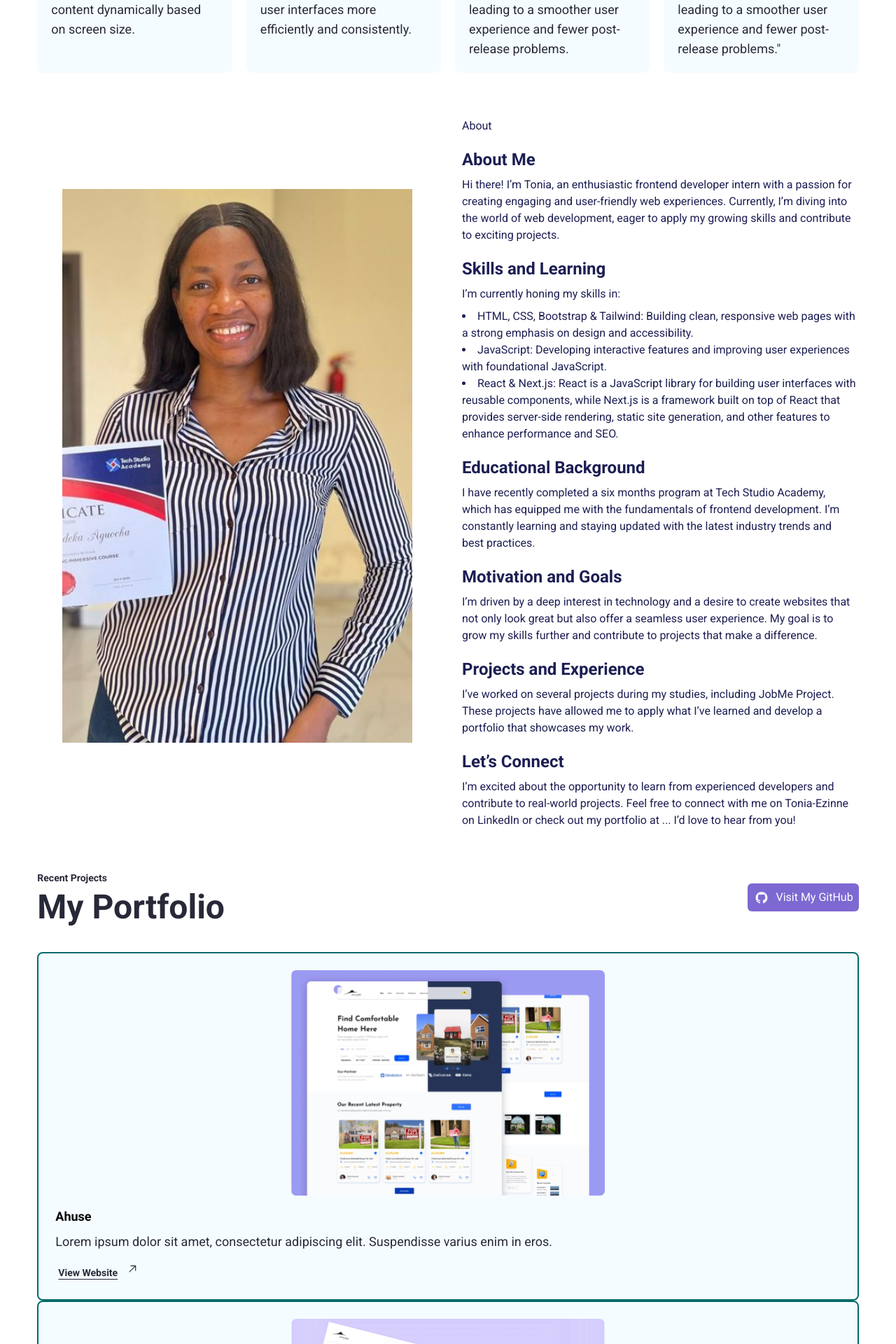
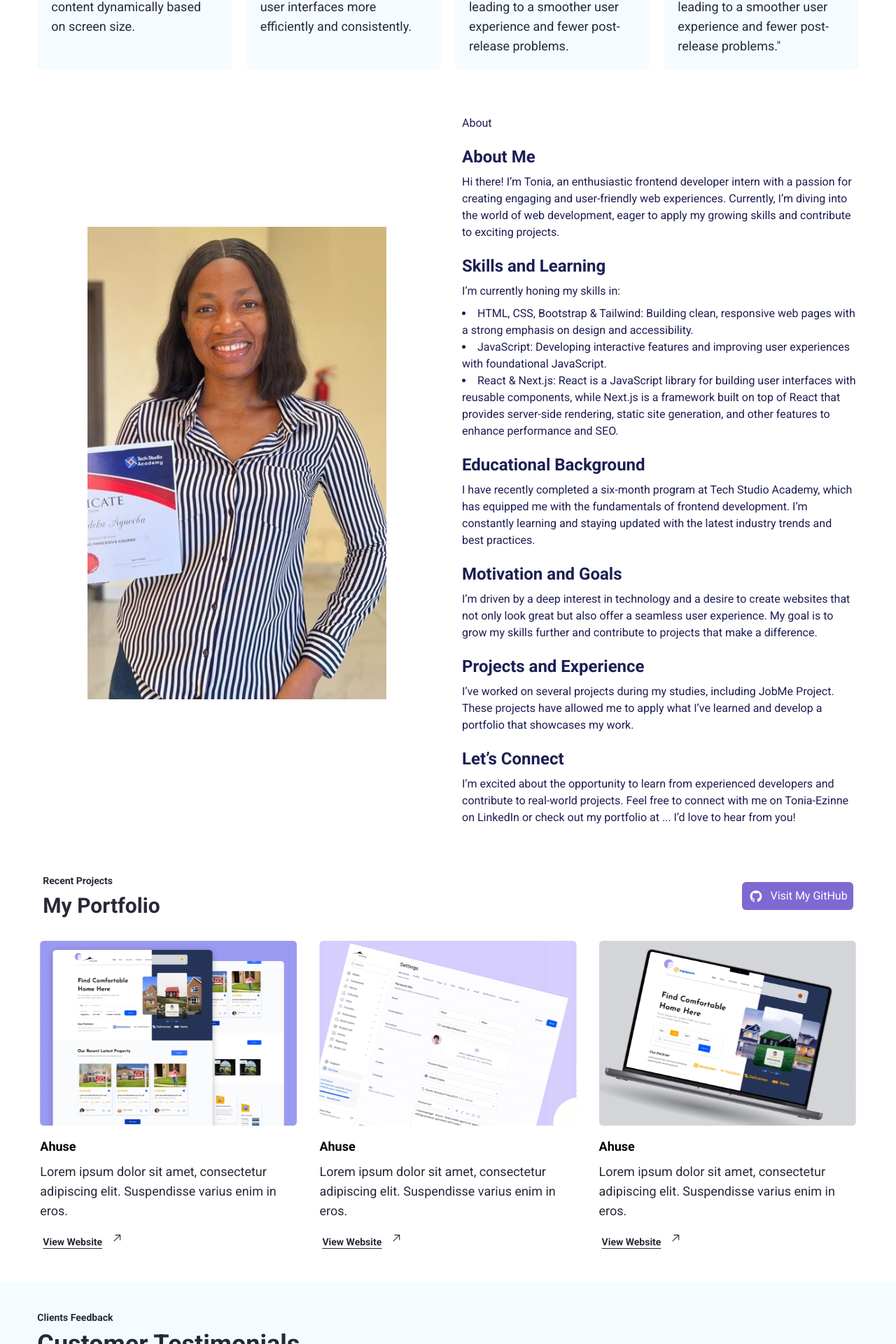
Before and after one commit to Tonia-Ezinne/Portfolio-Task, a Next.js app: page / in a window 1280 px wide. Shown: the part 876-2796 px from the top of the page at 70% size. Built offline with nearby package versions, Linux system fonts and the light colour scheme.

Commit message:
i cross cheched my work

```diff
--- a/src/pages/SectionFour.js
+++ b/src/pages/SectionFour.js
@@ -8,12 +8,12 @@ import GitPage from "../../components/GitPage";
 const SectionFour = () => {
   return (
     <div className="container mx-auto w-11/12 mt-14">
-      <div className="flex flex-col md:flex-row md:justify-between md:items-center">
+      <div className="flex flex-col p-2 md:flex-row md:justify-between md:items-center">
         <div>
           <h6 className="text-[#282938] text-sm font-semibold">
             Recent Projects
           </h6>
-          <h1 className="text-[#282938] mt-2 text-3xl md:text-4xl lg:text-5xl font-bold">
+          <h1 className="text-[#282938] mt-2 text-3xl md:text-3xl lg:text-3xl font-bold">
             My Portfolio
           </h1>
         </div>
@@ -30,12 +30,12 @@ const SectionFour = () => {
         </div>
       </div>
 
-      <div className="mt-10  gap-10 md:grid-cols-2 lg:grid-cols-3 hidden md:block">
-        <div className="bg-[#F5FCFF] p-6 rounded-lg border-2 border-[#006B6A]">
+      <div className="hidden md:flex flex-col md:flex-row  gap-6 container   mt-5">
+        <div className="p-1 rounded-lg ">
           <div className="flex justify-center items-center">
             <Image
               src="/Image3.svg"
-              width={350}
+              width={450}
               height={350}
               alt="ZIP File Thumbnail"
               className="w-full max-w-xs md:max-w-sm lg:max-w-md"
@@ -60,11 +60,11 @@ const SectionFour = () => {
         </div>
 
         {/* Project 2 */}
-        <div className="bg-[#F5FCFF] p-6 rounded-lg border-2 border-[#006B6A]">
+        <div className=" p-1 rounded-lg ">
           <div className="flex justify-center items-center">
             <Image
               src="/Image1.svg"
-              width={350}
+              width={450}
               height={350}
               alt="ZIP File Thumbnail"
               className="w-full max-w-xs md:max-w-sm lg:max-w-md"
@@ -89,11 +89,11 @@ const SectionFour = () => {
         </div>
 
         {/* Project 3 */}
-        <div className="bg-[#F5FCFF] p-6 rounded-lg border-2 border-[#006B6A]">
+        <div className=" p-1 rounded-lg ">
           <div className="flex justify-center items-center">
             <Image
               src="/Image.svg"
-              width={350}
+              width={450}
               height={350}
               alt="ZIP File Thumbnail"
               className="w-full max-w-xs md:max-w-sm lg:max-w-md"
--- a/src/pages/SectionThree.js
+++ b/src/pages/SectionThree.js
@@ -3,31 +3,32 @@ import Image from "next/image";
 
 const SectionThree = () => {
   return (
-    <div className="">
+    <div className="w-full mt-10 p-1">
+      <div className="grid grid-cols-1 md:grid-cols-2 gap-10 mx-auto container w-11/12">
 
-      <div className="grid grid-cols-1 md:grid-cols-2 gap-10 mx-auto container w-11/12 mt-10  p-1 ">
-        {/* Image Section */}
         <div className="flex justify-center items-center mt-5 md:mt-0 md:order-1">
-          <Image
-            src="/Imaget.jpeg"
-            width={500} // Adjust width to your desired size
-            height={600} // Adjust height to maintain aspect ratio
-            alt="Tonia's image"
-            className="object-cover "
-          />
+          <div className="relative w-full h-0 pb-[120%]">
+            <Image
+              src="/Imaget.jpeg"
+              layout="fill"
+              objectFit="contain"
+              alt="Tonia's image"
+              className="absolute inset-0"
+            />
+          </div>
         </div>
-        {/* Text Section */}
+
+
         <div className="flex flex-col justify-center order-2 md:order-2">
           <h5 className="text-[#1C1E53] text-sm md:text-base mt-5">About</h5>
           <h2 className="text-[#1C1E53] mt-5 text-xl md:text-2xl lg:text-2xl font-bold">
             About Me
           </h2>
-          <p className="text-[#1C1E53] text-sm mt-2 md:text-base ">
-            Hi there! I’m Tonia, an enthusiastic frontend developer intern
-            with a passion for creating engaging and user-friendly web
-            experiences. Currently, I’m diving into the world of web
-            development, eager to apply my growing skills and contribute to
-            exciting projects.
+          <p className="text-[#1C1E53] text-sm mt-2 md:text-base">
+            Hi there! I’m Tonia, an enthusiastic frontend developer intern with
+            a passion for creating engaging and user-friendly web experiences.
+            Currently, I’m diving into the world of web development, eager to
+            apply my growing skills and contribute to exciting projects.
           </p>
 
           <h3 className="text-[#1C1E53] mt-5 text-xl md:text-2xl lg:text-2xl font-bold">
@@ -45,7 +46,6 @@ const SectionThree = () => {
               JavaScript: Developing interactive features and improving user
               experiences with foundational JavaScript.
             </li>
-
             <li>
               React & Next.js: React is a JavaScript library for building user
               interfaces with reusable components, while Next.js is a framework
@@ -59,9 +59,10 @@ const SectionThree = () => {
             Educational Background
           </h3>
           <p className="text-[#1C1E53] text-sm md:text-base mt-2">
-            I have recently completed a six months program at Tech Studio Academy, which has equipped me with the
-            fundamentals of frontend development. I’m constantly learning and
-            staying updated with the latest industry trends and best practices.
+            I have recently completed a six-month program at Tech Studio
+            Academy, which has equipped me with the fundamentals of frontend
+            development. I’m constantly learning and staying updated with the
+            latest industry trends and best practices.
           </p>
 
           <h3 className="text-[#1C1E53] mt-5 text-xl md:text-2xl lg:text-2xl font-bold">
@@ -78,10 +79,9 @@ const SectionThree = () => {
             Projects and Experience
           </h3>
           <p className="text-[#1C1E53] text-sm md:text-base mt-2">
-            I’ve worked on several projects during my studies, including
-            JobMe Project. These
-            projects have allowed me to apply what I’ve learned and develop a
-            portfolio that showcases my work.
+            I’ve worked on several projects during my studies, including JobMe
+            Project. These projects have allowed me to apply what I’ve learned
+            and develop a portfolio that showcases my work.
           </p>
 
           <h3 className="text-[#1C1E53] mt-5 text-xl md:text-2xl lg:text-2xl font-bold">
@@ -90,7 +90,8 @@ const SectionThree = () => {
           <p className="text-[#1C1E53] text-sm md:text-base mt-2">
             I’m excited about the opportunity to learn from experienced
             developers and contribute to real-world projects. Feel free to
-            connect with me on Tonia-Ezinne on LinkedIn or check out my portfolio at ... I’d love to hear from you!
+            connect with me on Tonia-Ezinne on LinkedIn or check out my
+            portfolio at ... I’d love to hear from you!
           </p>
         </div>
       </div>
--- a/src/pages/SectionTwo.js
+++ b/src/pages/SectionTwo.js
@@ -8,13 +8,13 @@ const SectionTwo = () => {
     <div className="w-11/12 container mx-auto">
       <div className="mt-10 text-start">
         <h5 className="text-lg font-semibold text-[#282938]">My Skills</h5>
-        <h1 className="text-2xl mt-2 font-semibold md:text-4xl text-[#282938]">
+        <h1 className="text-2xl mt-2 font-semibold md:text-3xl text-[#282938]">
           My Expertise
         </h1>
       </div>
 
       {/* Grid for larger screens */}
-      <div className="hidden md:grid md:grid-cols-1 lg:grid-cols-2 xl:grid-cols-4 gap-5 mt-10">
+      <div className="hidden md:grid md:grid-cols-2 lg:grid-cols-2 xl:grid-cols-4 gap-5 mt-10">
         {/* Skill 1 */}
         <div className="bg-[#F5FCFF] p-5 rounded-lg">
           <div className="w-12 h-12 flex justify-center items-center rounded-md bg-white">
```
